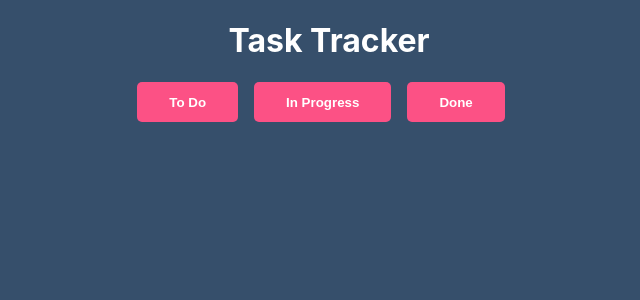
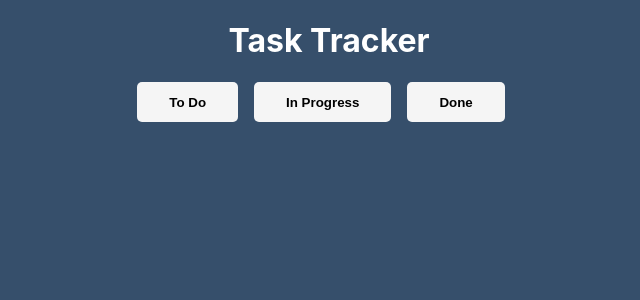
Before and after one commit to IvanKolominskiy/task-tracker, a React (Vite) app: page / in a window 1280 px wide. Shown: the top 300 px of the page, without its empty margins (311-951 px from the left). Built offline with nearby package versions, Linux system fonts and the light colour scheme.

Commit message:
Style for category button has been changed

```diff
--- a/src/components/Button/CategoryButton.css
+++ b/src/components/Button/CategoryButton.css
@@ -6,10 +6,15 @@
   transition: all 0.3s;
   font-weight: bold;
   margin-right: 1rem;
-  background: #fc5185;
-  color: #fff;
+  background: #f5f5f5;
+  color: #000;
 }
 
 .category-button:hover {
   opacity: 0.8;
 }
+
+.category-button.active {
+  background: #fc5185;
+  color: #fff;
+}
```
